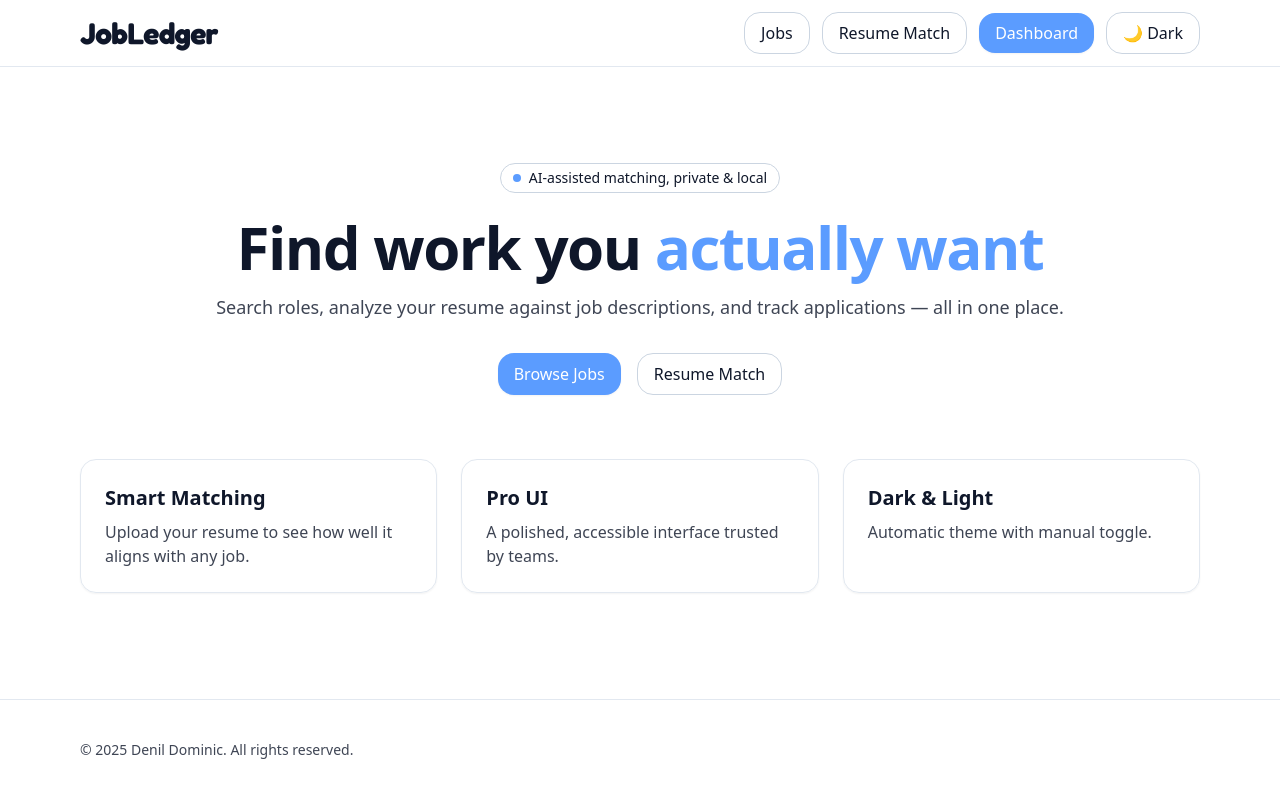
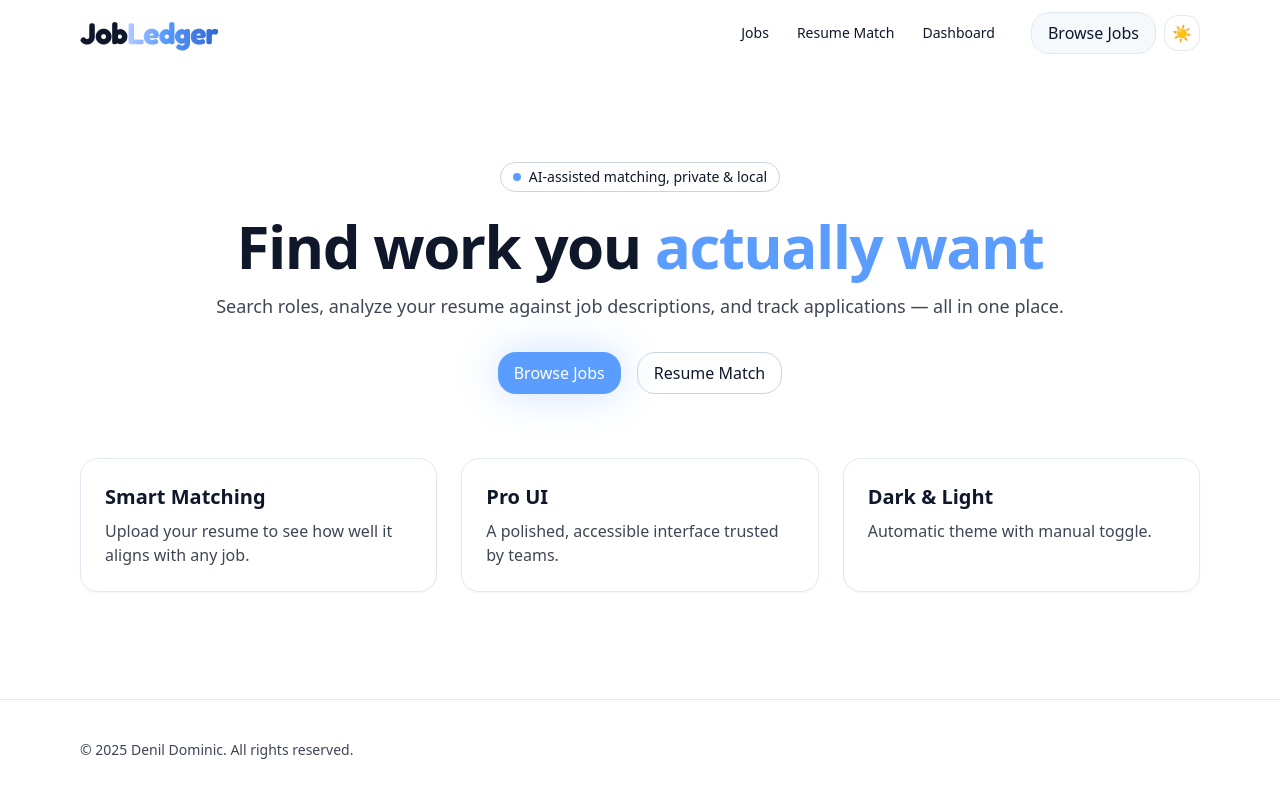
Before and after one commit to denildominic/jobledger, a Next.js app: page / in a window 1280 px wide. Built offline with nearby package versions, Linux system fonts and the light colour scheme.

Commit message:
Improved navbar

```diff
--- a/app/globals.css
+++ b/app/globals.css
@@ -2,36 +2,108 @@
 @tailwind components;
 @tailwind utilities;
 
+/* ----- Base tokens (can stay outside layers) ----- */
 :root {
   --bg: 255 255 255;
   --fg: 15 23 42;
 }
-
 .dark {
   --bg: 2 6 23;
   --fg: 226 232 240;
 }
-
 html,
 body {
   height: 100%;
 }
-
 body {
   background: rgb(var(--bg));
   color: rgb(var(--fg));
 }
 
+/* ----- All custom classes that use @apply must be inside @layer components ----- */
+@layer components {
   .container {
     @apply mx-auto max-w-6xl px-4;
   }
 
+  /* Base button FIRST */
   .btn {
-  @apply inline-flex items-center justify-center rounded-2xl px-4 py-2 font-medium shadow-sm transition;
-  @apply bg-brand text-white hover:bg-brand-700;
+    @apply inline-flex items-center justify-center rounded-2xl px-4 py-2
+           font-medium shadow-sm transition
+           bg-brand text-white hover:bg-brand-700;
   }
 
+  /* Variants can @apply .btn now */
   .btn-outline {
-  @apply inline-flex items-center justify-center rounded-2xl px-4 py-2 font-medium transition border;
-  @apply border-slate-300 dark:border-slate-700 hover:bg-slate-100 dark:hover:bg-slate-900;
+    @apply inline-flex items-center justify-center rounded-2xl px-4 py-2 font-medium
+           transition border border-slate-300 dark:border-slate-700
+           hover:bg-slate-100 dark:hover:bg-slate-900;
   }
+
+  /* Optional variants used by the new components */
+  .btn-primary {
+    @apply btn;
+  } /* alias */
+  .btn-ghost {
+    @apply inline-flex items-center justify-center rounded-2xl px-4 py-2 font-medium
+           bg-slate-100/60 dark:bg-slate-900/60
+           border border-slate-200 dark:border-slate-800
+           hover:bg-slate-200/70 dark:hover:bg-slate-800;
+  }
+  .btn-muted {
+    @apply inline-flex items-center justify-center rounded-2xl px-3 py-2 text-sm
+           bg-slate-100 dark:bg-slate-900 hover:bg-slate-200 dark:hover:bg-slate-800;
+  }
+
+  /* Cards / badges / inputs used across pages */
+  .card {
+    @apply rounded-2xl border shadow-sm transition
+           border-slate-200/60 dark:border-slate-700/60
+           bg-white/70 dark:bg-slate-900/60
+           backdrop-blur supports-[backdrop-filter]:bg-white/50;
+  }
+  .badge {
+    @apply inline-flex items-center gap-1 rounded-full border text-xs
+           px-2.5 py-1
+           border-slate-300/70 dark:border-slate-700/70
+           bg-slate-50/60 dark:bg-slate-800/60;
+  }
+  .chip {
+    @apply inline-flex items-center rounded-full text-[11px] px-2 py-0.5 bg-brand/10 text-brand-700 dark:text-brand-200;
+  }
+
+  .input,
+  .select,
+  .textarea {
+    @apply w-full rounded-xl bg-white/70 dark:bg-slate-900/70
+           border border-slate-300/70 dark:border-slate-700/70
+           px-3 py-2 outline-none transition;
+  }
+  .input:focus,
+  .select:focus,
+  .textarea:focus {
+    @apply ring-2 ring-brand/30 border-brand/50;
+  }
+
+  .tab {
+    @apply px-3 py-2 rounded-xl text-sm hover:bg-slate-100/70 dark:hover:bg-slate-800/70 transition;
+  }
+  .tab-active {
+    @apply bg-slate-100/80 dark:bg-slate-800/80 border border-slate-200 dark:border-slate-700;
+  }
+
+  .icon-btn {
+    @apply inline-grid place-items-center rounded-xl size-9 border
+           border-slate-200 dark:border-slate-800
+           bg-white/70 dark:bg-slate-900/70
+           hover:bg-slate-100 dark:hover:bg-slate-800 transition;
+  }
+}
+
+/* Utilities that don’t use @apply can live anywhere */
+.gradient-text {
+  background: linear-gradient(90deg, #b7ccff 0%, #5b9cff 40%, #2f66d4 100%);
+  -webkit-background-clip: text;
+  background-clip: text;
+  color: transparent;
+}
--- a/components/navbar.tsx
+++ b/components/navbar.tsx
@@ -1,51 +1,95 @@
 "use client";
 
 import Link from "next/link";
+import { usePathname } from "next/navigation";
 import { useTheme } from "next-themes";
 import { useEffect, useState } from "react";
 import { Fredoka } from "next/font/google";
 
 const fredoka = Fredoka({
   subsets: ["latin"],
-  weight: "700", // pick what you use
+  weight: "700",
   display: "swap",
 });
 
+const TABS = [
+  { href: "/jobs", label: "Jobs" },
+  { href: "/resume-match", label: "Resume Match" },
+  { href: "/dashboard", label: "Dashboard" },
+];
+
 export function Navbar() {
+  const pathname = usePathname();
   const { theme, setTheme } = useTheme();
   const [mounted, setMounted] = useState(false);
   useEffect(() => setMounted(true), []);
 
   return (
-    <header className="border-b border-slate-200 dark:border-slate-800 bg-white/60 dark:bg-slate-950/60 backdrop-blur supports-[backdrop-filter]:bg-white/60 sticky top-0 z-50">
+    <header className="header-blur">
       <div className="container py-3 flex items-center gap-4">
-        <Link
-          href="/"
-          className={`${fredoka.className} text-2xl md:text-3xl font-black tracking-tight`}
-        >
-          JobLedger
+        {/* Brand */}
+        <Link href="/" className="flex items-center gap-2">
+          <span
+            className={`${fredoka.className} text-2xl md:text-3xl font-black tracking-tight`}
+          >
+            Job<span className="gradient-text">Ledger</span>
+          </span>
         </Link>
-        <nav className="ml-auto flex items-center gap-3">
-          <Link href="/jobs" className="btn-outline">
-            Jobs
+
+        {/* Tabs */}
+        <nav className="ml-auto hidden md:flex items-center gap-1">
+          {TABS.map((t) => {
+            const active = pathname?.startsWith(t.href);
+            return (
+              <Link
+                key={t.href}
+                href={t.href}
+                aria-current={active ? "page" : undefined}
+                className={`tab ${active ? "tab-active" : ""}`}
+              >
+                {t.label}
+              </Link>
+            );
+          })}
+        </nav>
+
+        {/* Actions */}
+        <div className="ml-auto md:ml-2 flex items-center gap-2">
+          <Link href="/jobs" className="btn-ghost hidden sm:inline-flex">
+            Browse Jobs
           </Link>
-          <Link href="/resume-match" className="btn-outline">
-            Resume Match
-          </Link>
-          <Link href="/dashboard" className="btn">
-            Dashboard
-          </Link>
+
           {mounted && (
             <button
               onClick={() => setTheme(theme === "dark" ? "light" : "dark")}
-              className="btn-outline"
+              className="icon-btn"
               aria-label="Toggle theme"
+              title={theme === "dark" ? "Switch to light" : "Switch to dark"}
             >
-              {theme === "dark" ? "☀️ Light" : "🌙 Dark"}
+              {theme === "dark" ? "🌙" : "☀️"}
             </button>
           )}
-        </nav>
+        </div>
+      </div>
+
+      {/* Mobile tabs */}
+      <div className="md:hidden container pb-3 -mt-1 flex gap-1">
+        {TABS.map((t) => {
+          const active = pathname?.startsWith(t.href);
+          return (
+            <Link
+              key={t.href}
+              href={t.href}
+              aria-current={active ? "page" : undefined}
+              className={`tab flex-1 text-center ${active ? "tab-active" : ""}`}
+            >
+              {t.label}
+            </Link>
+          );
+        })}
       </div>
     </header>
   );
 }
+
+export default Navbar;
--- a/tailwind.config.ts
+++ b/tailwind.config.ts
@@ -7,18 +7,36 @@ const config: Config = {
     "./components/**/*.{js,ts,jsx,tsx,mdx}",
   ],
   theme: {
+    container: { center: true, padding: "1rem", screens: { "2xl": "1200px" } },
     extend: {
+      fontFamily: {
+        sans: ["ui-sans-serif", "system-ui", "Inter", "SF Pro Text", "Arial"],
+      },
       colors: {
         brand: {
+          // — keep your base color, add a full scale for nicer hovers/gradients
           DEFAULT: "#5b9cff",
-          600: "#3a7bf7",
-          700: "#2f66d4",
-          800: "#274faa"
-        }
+          50:  "#eef5ff",
+          100: "#dfecff",
+          200: "#c3dcff",
+          300: "#a3c7ff",
+          400: "#82b1ff",
+          500: "#5b9cff",
+          600: "#3a7bf7", // from your config
+          700: "#2f66d4", // from your config
+          800: "#274faa", // from your config
+          900: "#213f87",
+        },
       },
       boxShadow: {
-        glow: "0 0 40px rgba(91,156,255,0.3)"
-      }
+        glow: "0 0 40px rgba(91,156,255,0.3)", // yours
+        soft: "0 1px 2px rgba(0,0,0,.06), 0 8px 24px rgba(0,0,0,.08)",
+        inset: "inset 0 1px 0 rgba(255,255,255,.06)",
+      },
+      borderRadius: {
+        xl: "14px",
+        "2xl": "18px",
+      },
     },
   },
   plugins: [],
```
Lines whose indentation alone changed are shown as unchanged.
